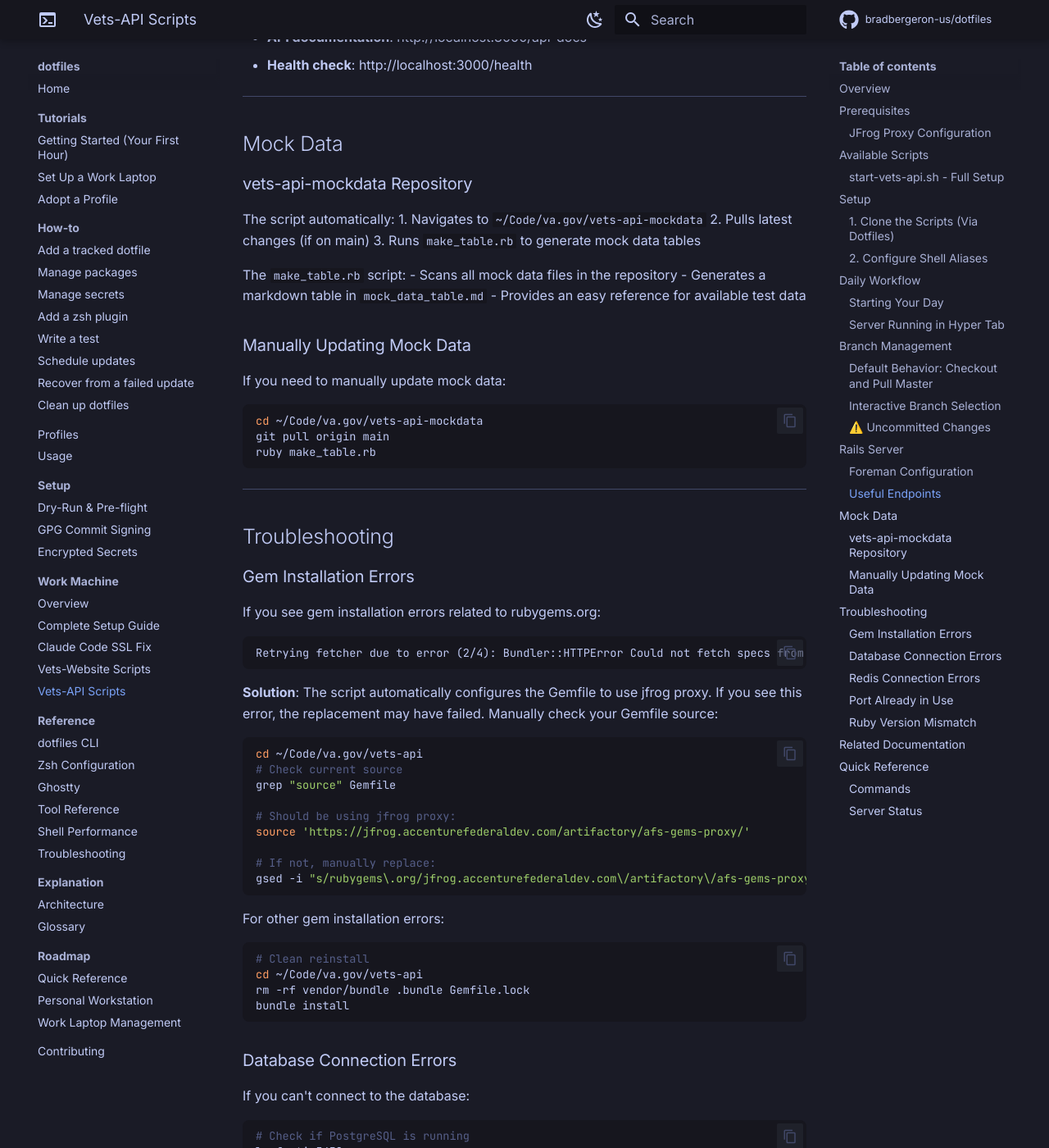
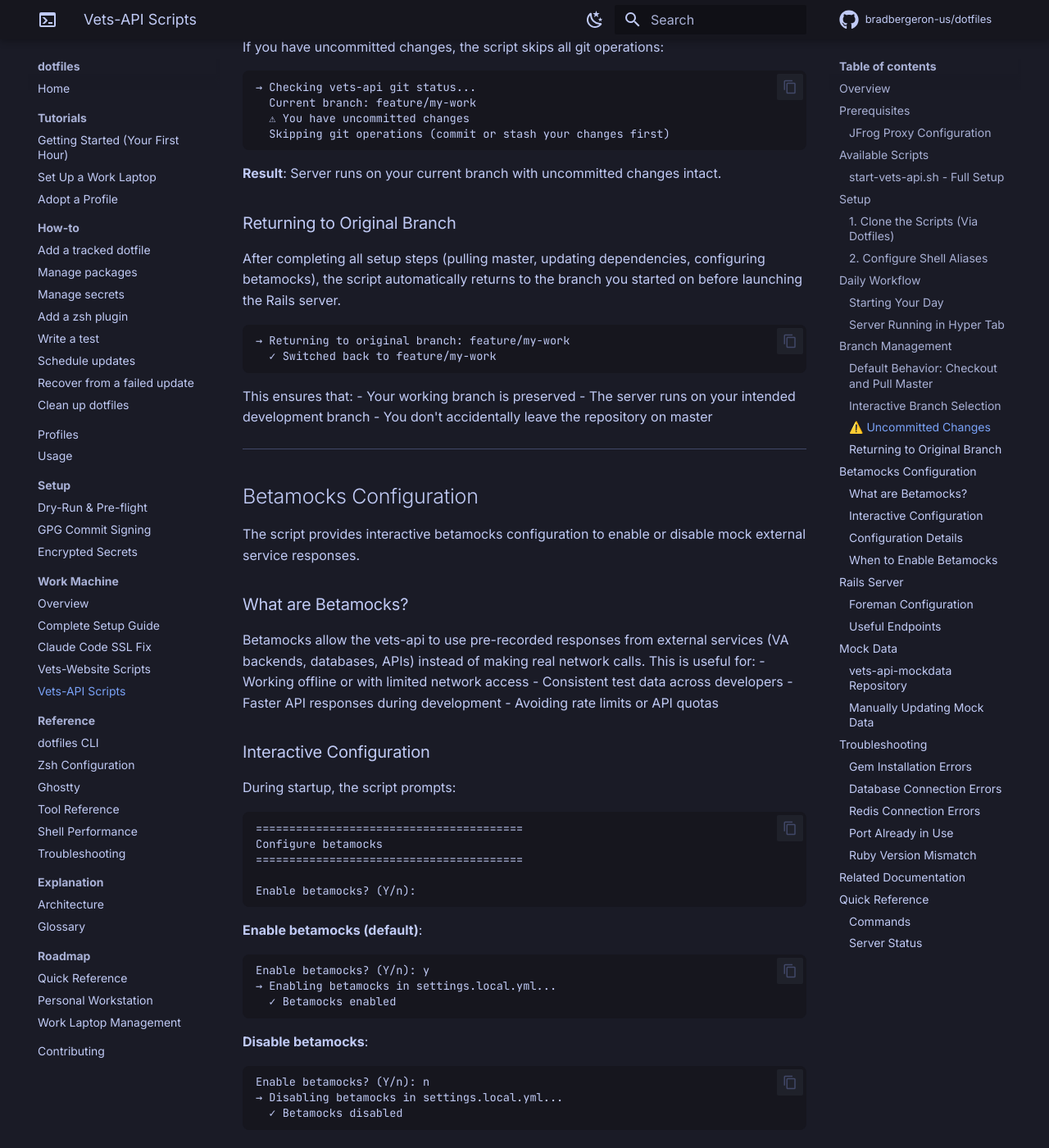
Before and after one commit to bradbergeron-us/dotfiles, an MkDocs documentation site: the page built from docs/vets-api.md, in a window 1280 px wide and 1400 px high, scrolled down 5746 px. Shown: the whole window at 82% size. Built offline with MkDocs 1.6.1 and Material for MkDocs 9.7.7, drawn with Linux system fonts in a browser that asks for light colours; comment, search, counter and statistics services are not loaded; some of the changed text lies outside the part shown.

Commit message:
Update vets-api documentation for new script features
Updated docs/vets-api.md to document:

1. Branch restoration workflow:
   - Script now tracks and returns to original branch
   - Prevents accidentally staying on master
   - Server runs on intended working branch

2. Betamocks configuration section:
   - Interactive enable/disable during startup
   - Explanation of what betamocks are
   - When to enable vs disable
   - Configuration details

3. Enhanced example output:
   - Shows betamocks prompt
   - Shows branch restoration
   - Shows server mode selection
   - Displays final status with branch and betamocks info

4. Updated quick reference:
   - Added command to check betamocks status

````diff
--- a/docs/vets-api.md
+++ b/docs/vets-api.md
@@ -45,7 +45,7 @@ The comprehensive daily startup script that syncs everything.
 
 **What it does:**
 
-1. Checks vets-api git status and branch
+1. Checks vets-api git status and branch (saves original branch for later)
 2. **Checks out and pulls latest from `origin/master`** (if no uncommitted changes)
 3. **Interactive branch selection** - prompts to run server on a different branch
 4. Updates vets-api-mockdata repository (from master)
@@ -53,7 +53,9 @@ The comprehensive daily startup script that syncs everything.
 6. Validates Ruby version
 7. **Configures Gemfile and Bundler to use jfrog proxy** (replaces rubygems.org, sets mirror)
 8. **Optionally installs/updates bundle dependencies** (only prompts if gems are out of date)
-9. Starts the Rails server with foreman in a new Hyper tab
+9. **Configures betamocks** - prompts to enable or disable betamocks in settings.local.yml
+10. **Returns to original branch** - switches back to the branch you started on
+11. Starts the Rails server with foreman in a new Hyper tab
 
 **Time**: 2-4 minutes
 
@@ -160,9 +162,43 @@ Enter branch name: feature/my-work
 → Installing bundle dependencies...
   ✓ Bundle install complete
 
+========================================
+Configure betamocks
+========================================
+
+Enable betamocks? (Y/n): y
+→ Enabling betamocks in settings.local.yml...
+  ✓ Betamocks enabled
+
+→ Returning to original branch: feature-branch
+  ✓ Switched back to feature-branch
+
+========================================
+Select Rails server mode
+========================================
+
+Options:
+  1) Foreman (with Sidekiq) - Full stack with background jobs
+  2) Rails server only - Cleaner logs, no background processing
+
+Enter choice [1-2] (default: 1): 1
+
+========================================
+Starting Rails server with foreman...
+========================================
+
+Starting server with: foreman start -m all=1,clamd=0,freshclam=0
+Branch: feature-branch
+
+Opening Rails server in new terminal tab...
+Waiting for Rails server to start...
+✓ Rails server is ready at http://localhost:3000
+
 ✓ Setup complete!
 
-Rails server is running in the new Hyper tab.
+Rails server is running in the new terminal tab.
+  Branch: feature-branch
+  Betamocks: enabled
 ```
 
 ### Server Running in Hyper Tab
@@ -234,6 +270,86 @@ If you have uncommitted changes, the script skips all git operations:
 ```
 
 **Result**: Server runs on your current branch with uncommitted changes intact.
+
+### Returning to Original Branch
+
+After completing all setup steps (pulling master, updating dependencies, configuring betamocks), the script automatically returns to the branch you started on before launching the Rails server.
+
+```
+→ Returning to original branch: feature/my-work
+  ✓ Switched back to feature/my-work
+```
+
+This ensures that:
+- Your working branch is preserved
+- The server runs on your intended development branch
+- You don't accidentally leave the repository on master
+
+---
+
+## Betamocks Configuration
+
+The script provides interactive betamocks configuration to enable or disable mock external service responses.
+
+### What are Betamocks?
+
+Betamocks allow the vets-api to use pre-recorded responses from external services (VA backends, databases, APIs) instead of making real network calls. This is useful for:
+- Working offline or with limited network access
+- Consistent test data across developers
+- Faster API responses during development
+- Avoiding rate limits or API quotas
+
+### Interactive Configuration
+
+During startup, the script prompts:
+
+```
+========================================
+Configure betamocks
+========================================
+
+Enable betamocks? (Y/n):
+```
+
+**Enable betamocks (default)**:
+```
+Enable betamocks? (Y/n): y
+→ Enabling betamocks in settings.local.yml...
+  ✓ Betamocks enabled
+```
+
+**Disable betamocks**:
+```
+Enable betamocks? (Y/n): n
+→ Disabling betamocks in settings.local.yml...
+  ✓ Betamocks disabled
+```
+
+### Configuration Details
+
+The script updates `config/settings.local.yml`:
+
+```yaml
+betamocks:
+  cache_dir: "../vets-api-mockdata"
+  enabled: true          # or false
+  recording: false
+  services_config: config/betamocks/services_config.yml
+```
+
+### When to Enable Betamocks
+
+**Enable when**:
+- Working on frontend features that don't require real backend changes
+- Testing API responses with consistent mock data
+- Working offline or with limited network connectivity
+- Developing new features that use existing backend endpoints
+
+**Disable when**:
+- Testing actual backend integrations
+- Validating real API response formats
+- Debugging live service issues
+- Verifying authentication flows with real credentials
 
 ---
 
@@ -422,4 +538,7 @@ ps aux | grep foreman
 
 # Kill server process
 lsof -ti:3000 | xargs kill -9
+
+# Check betamocks status
+grep -A 1 "^betamocks:" ~/Code/va.gov/vets-api/config/settings.local.yml | grep "enabled:"
 ```
````
